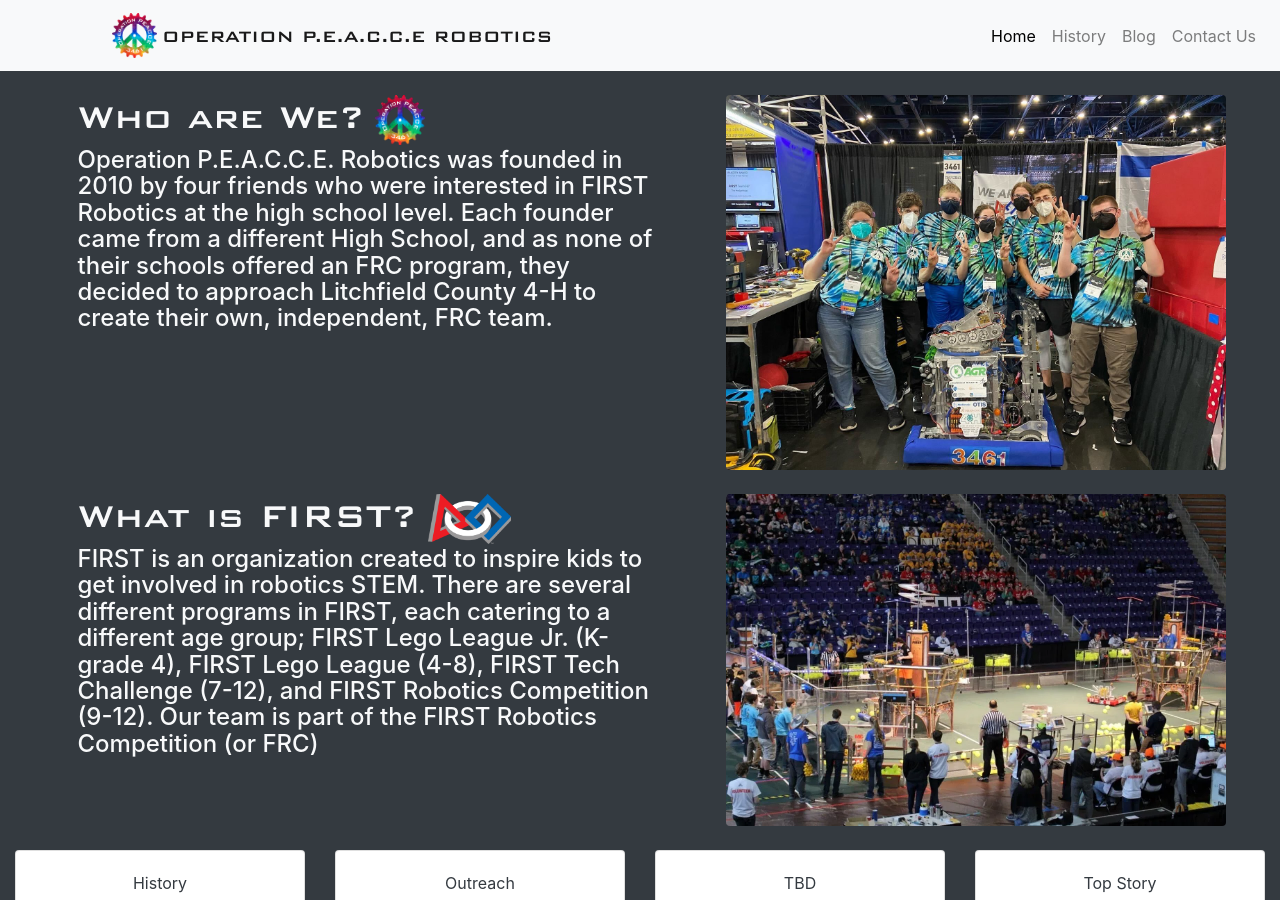
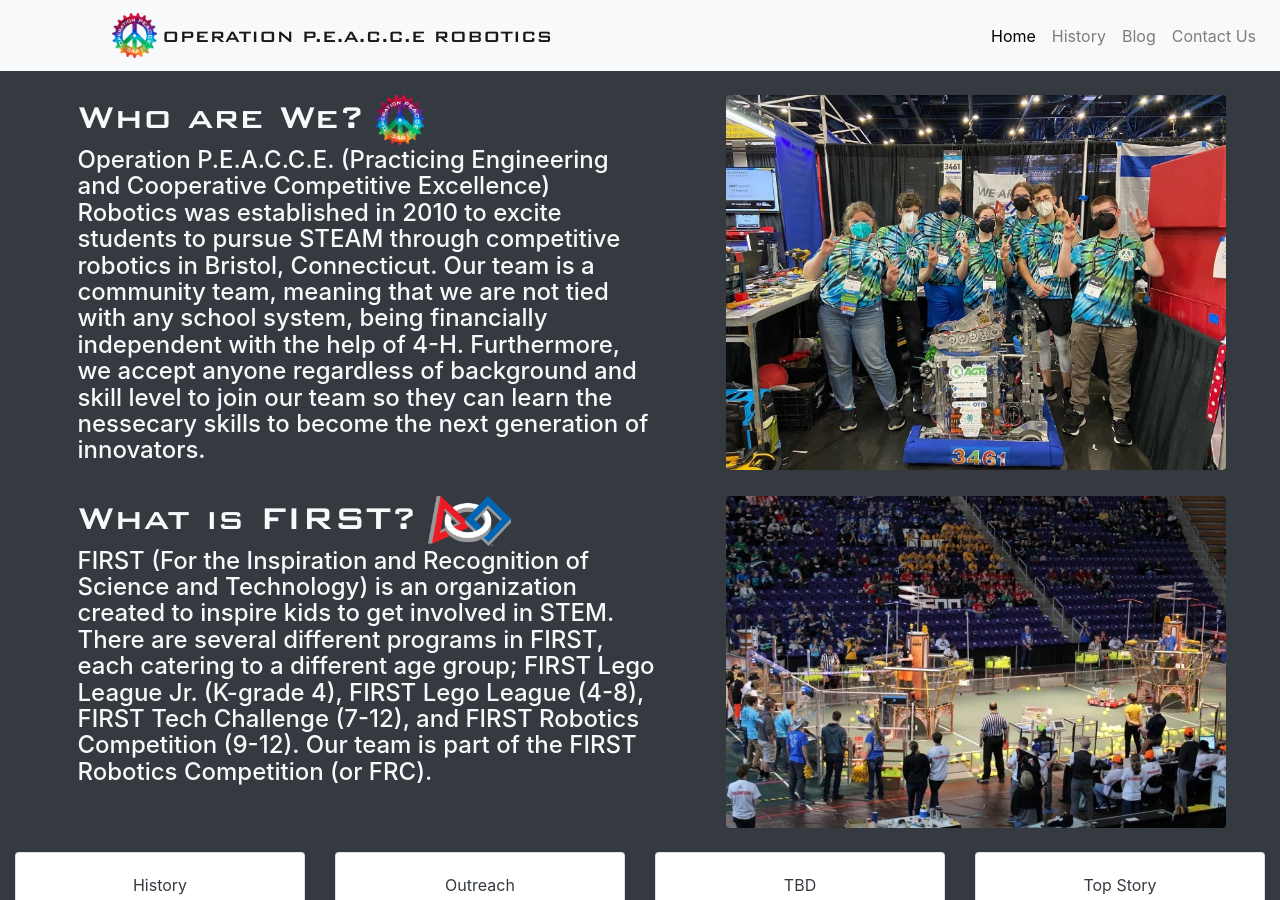
Before and after one commit to Operation-P-E-A-C-C-E-Robotics/Operation-P-E-A-C-C-E-Robotics.github.io, a Jekyll site: the page built from index.html, in a window 1280 px wide and 900 px high. Built offline with Jekyll 4.4.1, drawn with Linux system fonts in a browser that asks for light colours; nearby versions of some CDN libraries.

Commit message:
Content Updating - Authored by Paige Published by Logan

```diff
--- a/_data/index.yaml
+++ b/_data/index.yaml
@@ -1,13 +1,13 @@
 #Who Are We | First Header
 
 - header: Who are We?
-  content: Operation P.E.A.C.C.E. Robotics was founded in 2010 by four friends who were interested in FIRST Robotics at the high school level. Each founder came from a different High School, and as none of their schools offered an FRC program, they decided to approach Litchfield County 4-H to create their own, independent, FRC team.
+  content: Operation P.E.A.C.C.E. (Practicing Engineering and Cooperative Competitive Excellence) Robotics was established in 2010 to excite students to pursue STEAM through competitive robotics in Bristol, Connecticut. Our team is a community team, meaning that we are not tied with any school system, being financially independent with the help of 4-H. Furthermore, we accept anyone regardless of background and skill level to join our team so they can learn the nessecary skills to become the next generation of innovators.
   glyph: /assets/images/PeacceLogoTieDyeWhiteText.svg
   image: /assets/images/WorldsPitPic.jpg
 
 #What is FIRST | Second Header
 
 - header: What is FIRST?
-  content: FIRST is an organization created to inspire kids to get involved in robotics STEM. There are several different programs in FIRST, each catering to a different age group; FIRST Lego League Jr. (K-grade 4), FIRST Lego League (4-8), FIRST Tech Challenge (7-12), and FIRST Robotics Competition (9-12). Our team is part of the FIRST Robotics Competition (or FRC)
+  content: FIRST (For the Inspiration and Recognition of Science and Technology) is an organization created to inspire kids to get involved in STEM. There are several different programs in FIRST, each catering to a different age group; FIRST Lego League Jr. (K-grade 4), FIRST Lego League (4-8), FIRST Tech Challenge (7-12), and FIRST Robotics Competition (9-12). Our team is part of the FIRST Robotics Competition (or FRC).
   glyph: /assets/images/FIRSTicon_RGB_withTM.png
   image: /assets/images/FIRSTField.png
```
